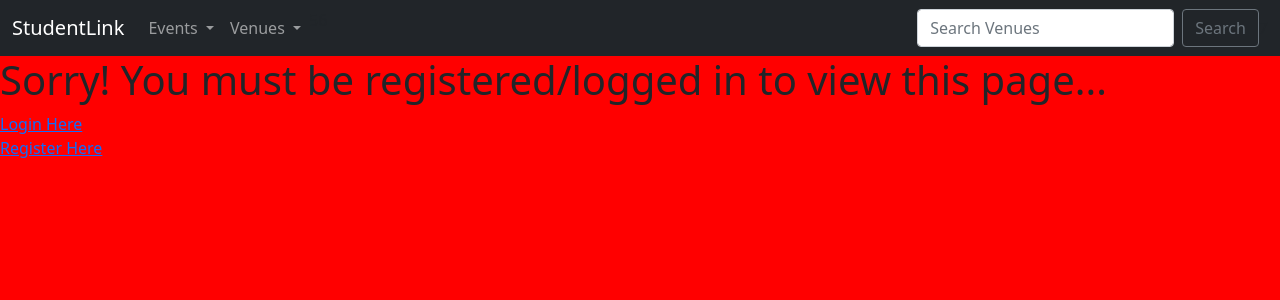
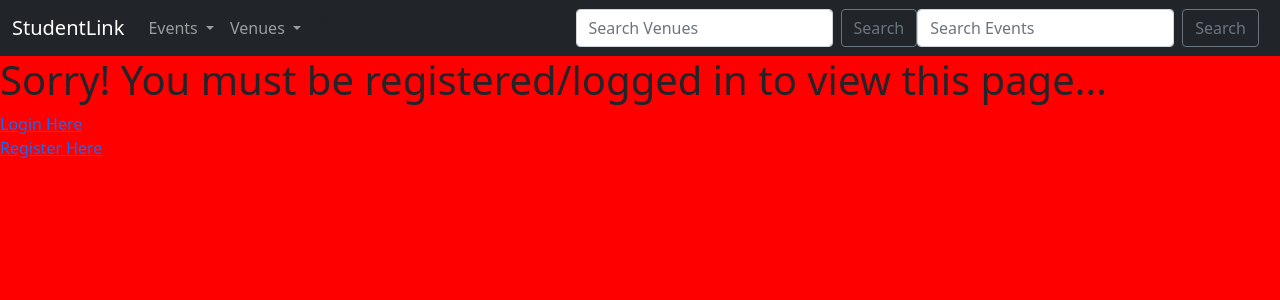
Before and after one commit to hubkinza/Hackathon_django, a Django app: page /add_event in a window 1280 px wide. Shown: the top 300 px of the page. Run offline with Django 4.2, Linux system fonts and the light colour scheme.

Commit message:
add events search bar

```diff
--- a/events/urls.py
+++ b/events/urls.py
@@ -12,4 +12,6 @@ urlpatterns =[
    path('add_event', views.add_event, name='add-event'),
    path('list_events', views.list_events, name="list-events"),
    path('show_event/<event_id>', views.show_event, name='show-event'),
+   path('search_events', views.search_events, name='search-events'),
+
 ]
--- a/events/views.py
+++ b/events/views.py
@@ -154,3 +154,15 @@ def show_event(request, event_id):
 	event = Event.objects.get(pk=event_id)
 	return render(request, 'events/show_event.html',
 		{'event': event})
+
+def search_events(request):
+	if request.method == "POST":
+		searched = request.POST['searched']
+		events = Event.objects.filter(name__contains=searched)
+
+		return render(request, 'events/search_events.html',
+		{'searched': searched,
+		'events':events})
+	else:
+		return render(request, 'events/search_venues.html',
+		{})
--- a/templates/base.html
+++ b/templates/base.html
@@ -65,6 +65,11 @@
                 <input class="form-control me-2" type="search" placeholder="Search Venues" aria-label="Search" name="searched">
                 <button class="btn btn-outline-secondary" type="submit">Search</button>
               </form>
+              <form class="d-flex" method=POST action="{% url 'search-events' %}">
+                {% csrf_token %}
+                <input class="form-control me-2" type="search" placeholder="Search Events" aria-label="Search" name="searched">
+                <button class="btn btn-outline-secondary" type="submit">Search</button>
+              </form>
               7
             </ul>
           </div>
```
Also changed, not shown: events/templates/events/search_events.html (added, +42 -0 lines).
